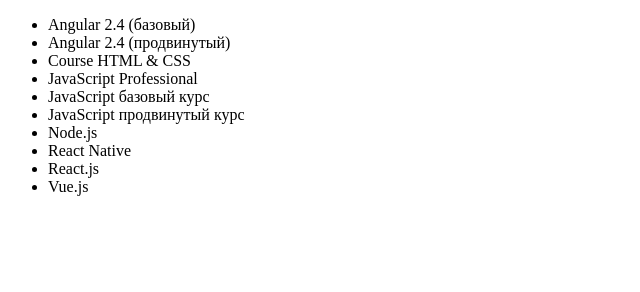
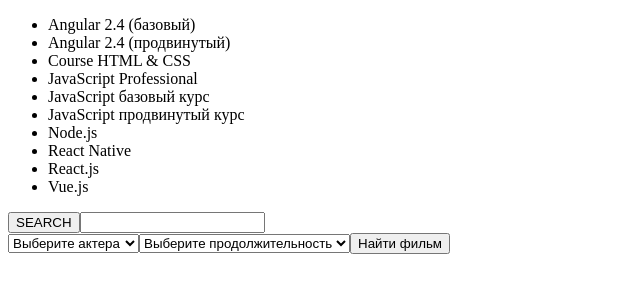
Before and after one commit to HitchHicker-bit/https-gitlab.com-Jester02, a plain HTML site: page Lesson_6/classworks/task3.html in a window 1280 px wide. Shown: the whole page, without its empty margins (0-640 px from the left). Drawn offline with Linux system fonts and the light colour scheme.

Commit message:
Update Lesson_6/classworks/task3.html

```diff
--- a/Lesson_6/classworks/task3.html
+++ b/Lesson_6/classworks/task3.html
@@ -35,7 +35,35 @@
       }
     }
     SortList(ITEA_COURSES);
-
+      var input = document.createElement('input');
+          input.type = "search";
+          input.id = "map";
+      var button = document.createElement('button');
+          button.id = "search";
+          button.innerText = "SEARCH";
+          myResults.appendChild(button);
+          myResults.appendChild(input);
+      var serchingItem = document.getElementById('map');
+      function Mapping (event){
+        function Filtring(query){
+          return ITEA_COURSES.filter(function(item){
+            return item.toLowerCase().indexOf(query.toLowerCase()) > -1;
+          })
+        }
+        var filteredArray = Filtring(serchingItem.value);
+        var div = document.createElement('div');
+          div.id = "searchResult";
+          myResults.appendChild(div);
+        var searching = document.getElementById('searchResult');
+        searching.innerHTML = null;
+          for (key in filteredArray){
+            var span = document.createElement('span');
+                span.innerText = filteredArray[key] + ", ";
+                searching.appendChild(span);
+          }
+        }
+      let searchBtn = document.getElementById('search');
+          searchBtn.addEventListener('click', Mapping);
 
     /*
       Задание 2:
@@ -53,7 +81,9 @@
 
     */
 
-      var stars = ['Elijah Wood', 'Ian McKellen', 'Orlando Bloom','Ewan McGregor',' Liam Neeson', 'Natalie Portman', 'Ewan McGregor', 'Billy Bob Thornton', 'Martin Freeman']
+
+
+      var stars = ['Elijah Wood', 'Ian McKellen', 'Orlando Bloom','Ewan McGregor',' Liam Neeson', 'Natalie Portman', 'Ewan McGregor', 'Billy Bob Thornton', 'Martin Freeman'];
       var movies = [
             {
               name: "Lord of the Rigs",
@@ -77,6 +107,105 @@
           }
         ];
 
+        var div = document.createElement('div');
+            div.id = "Selectors";
+            myResults.appendChild(div);
+        var filmAttrSelecting = document.getElementById('Selectors');
+        var FiltredDuration = [];
+        var FilmStars = [];
+            function Duration (item){
+              for (var i = 0; i < item.length; i++){
+                for (key in item[i]){
+                  if (typeof item[i][key] == 'number'){
+                      FiltredDuration.push(item[i][key]);
+                  }
+                }
+              }
+            }
+            function StarringOfStar (item){
+                for (key in item){
+                  FilmStars.push(item[key].starring);
+                }
+            }
+            StarringOfStar(movies);
+            Duration(movies);
+            console.log(FilmStars);
+            console.log(FiltredDuration);
+        var Name = document.createElement('select');
+            Name.id = "names";
+            filmAttrSelecting.appendChild(Name);
+        var namesOfStars = document.getElementById('names');
+            var startOpt = new Option("Выберите актера");
+            startOpt.disabled = true;
+            startOpt.selected = true;
+            namesOfStars.appendChild(startOpt);
+            stars.forEach(function(item){
+              var selected = false;
+              var defSelected = false;
+              var option = new Option(item, item, defSelected, selected);
+              namesOfStars.appendChild(option);
+            })
+        var StarNameSelector = "";
+            namesOfStars.addEventListener('change', function(change){
+              StarNameSelector = change.target.value;
+            })
+        var filmDura = document.createElement('select');
+            filmDura.id = "duration";
+            filmAttrSelecting.appendChild(filmDura);
+        var filmDuration = document.getElementById('duration');
+            var startOpt = new Option("Выберите продолжительность");
+            startOpt.disabled = true;
+            startOpt.selected = true;
+            filmDuration.appendChild(startOpt);
+            FiltredDuration.forEach(function(item){
+              var selected = false;
+              var defSelected = false;
+              var option = new Option("От "+ item + " мин", Number(item), defSelected, selected);
+              filmDuration.appendChild(option);
+            })
+        var findFilm = document.createElement('button');
+            findFilm.id = "findMyFilm";
+            findFilm.innerText = "Найти фильм";
+            filmAttrSelecting.appendChild(findFilm);
+        var DurationSelector = 0;
+            filmDuration.addEventListener('change', function(change){
+              DurationSelector = change.target.value;
+              console.log(change.target.value);
+            });
+
+            for (var i = 0; i<FilmStars.length; i++){
+              for (var j = 0; j < FilmStars[i].length; j++){
+                console.log(i);
+                console.log(FilmStars[i][j]);
+              }
+            }
+            function FilmSearching(event){
+              var keyForFilter = 0;
+              var keyOfStar = 0;
+              var keyOfDuration = 0;
+              function FilterForFilm (starname){
+                for (var i = 0; i < FilmStars.length; i++){
+                  for (var j= 0; j < FilmStars[i].length; j++){
+                    if (starname == FilmStars[i][j]){
+                      keyOfStar = i;
+                      console.log(keyOfStar);
+                    }
+                  }
+                }
+              }
+              function FilterForFilm_2 (duration){
+                for (var h = 0; h < FiltredDuration.length; h++){
+                  if (duration == FiltredDuration[h]){
+                    keyOfDuration = h;
+                    console.log(keyOfDuration);
+                  }
+                }
+              }
+              FilterForFilm(StarNameSelector);
+              FilterForFilm_2(DurationSelector);
+            }
+        var startSearch = document.getElementById('findMyFilm');
+            startSearch.addEventListener('click',FilmSearching);
     </script>
 </body>
 </html>
```
